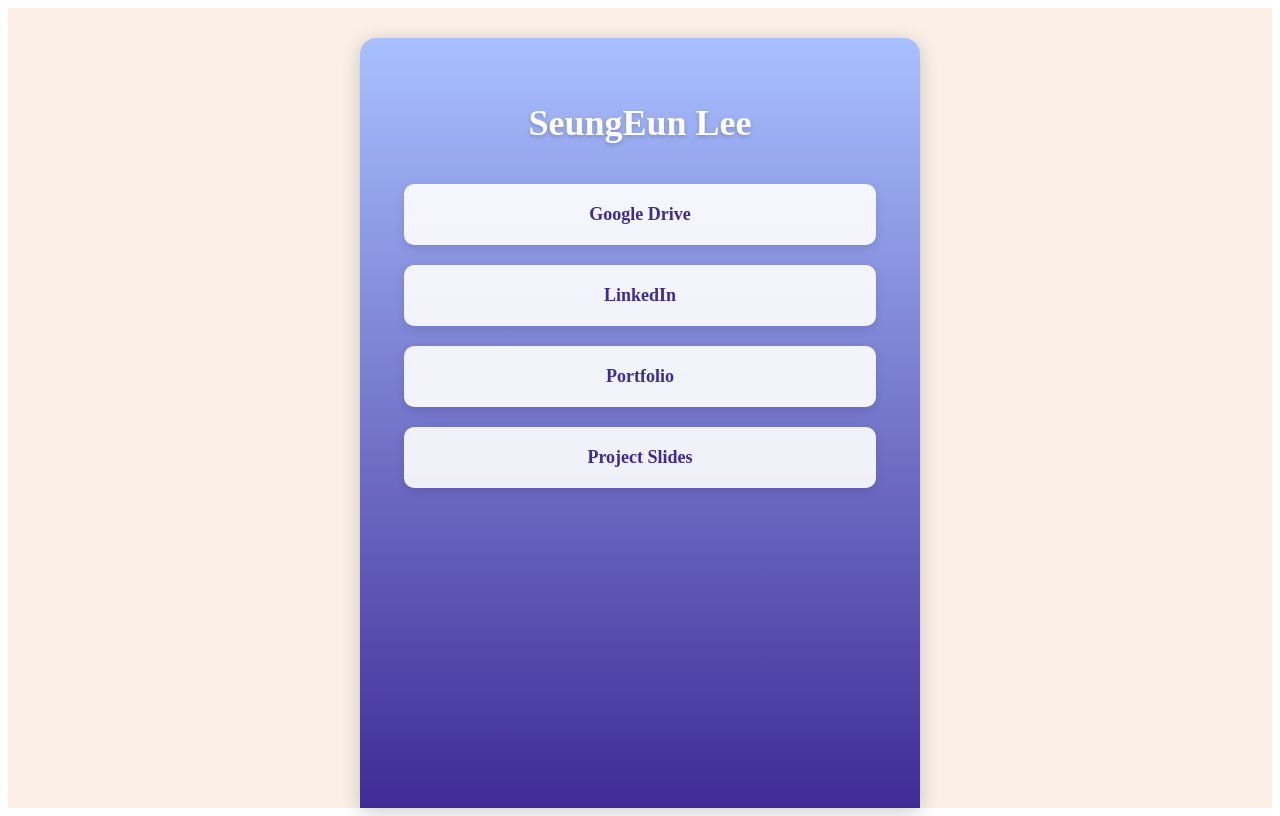
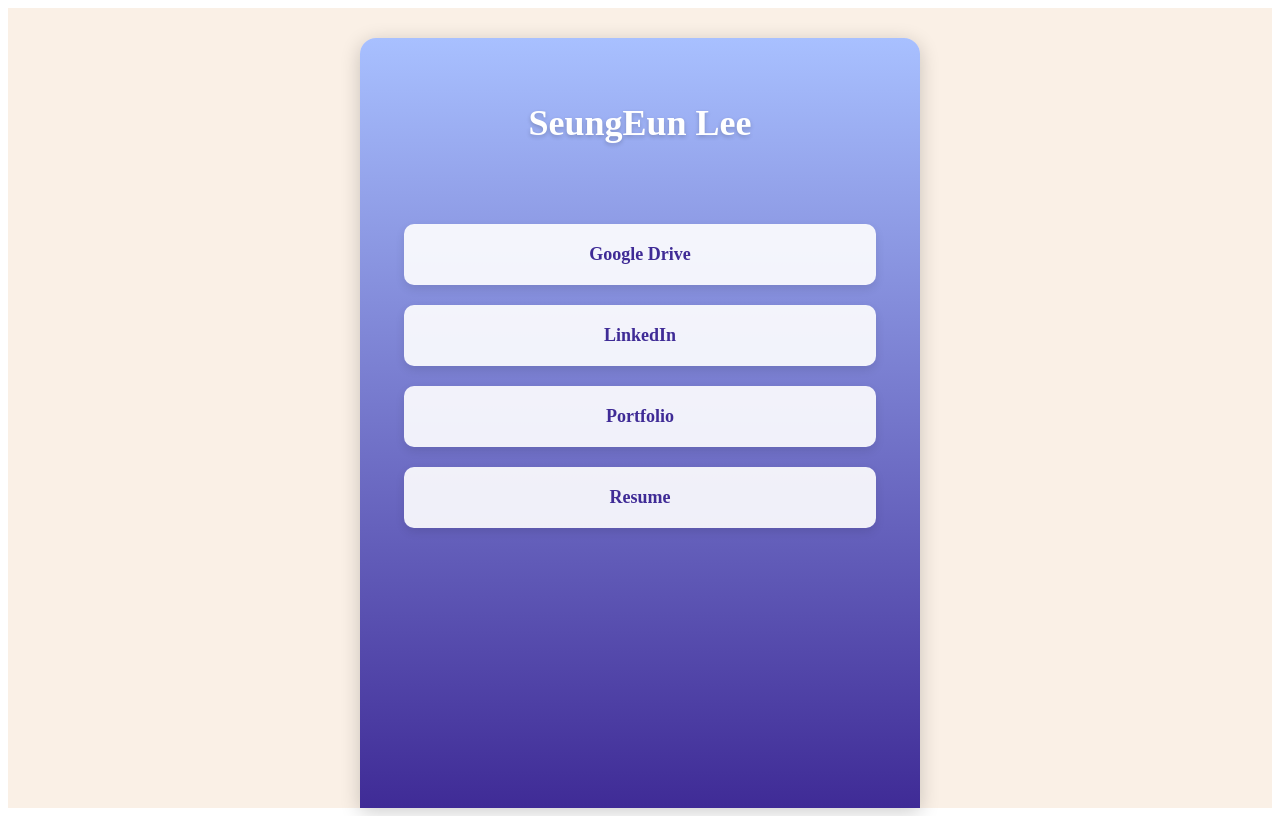
Before and after one commit to hwaniiidev/portfolio_, a Next.js app: page /hidden in a window 1280 px wide. Built offline with nearby package versions, Linux system fonts and the light colour scheme.

Commit message:
add link

```diff
--- a/pages/hidden.js
+++ b/pages/hidden.js
@@ -9,8 +9,8 @@
   const links = [
     { name: 'Google Drive', url: 'https://drive.google.com/drive/folders/15gY8ZFMs3LShg9Lr6TAx06FzUbaoCn2h?usp=drive_link' },
     { name: 'LinkedIn', url: 'https://www.linkedin.com/in/seung-eun-lee-42ab71337' },
-    { name: 'Portfolio', url: '/' },
-    { name: 'Project Slides', url: 'https://example.com' }, // Placeholder
+    { name: 'Portfolio', url: 'https://drive.google.com/file/d/1xG-E2LFBXB3APperaGRWVDgR1tef6ZoZ/view?usp=drive_link' },
+    { name: 'Resume', url: 'https://drive.google.com/file/d/14fbfLiYXCnpdUjSTpj-pSxA17gtP-8BZ/view?usp=sharing' },
   ];
 
   return (
--- a/styles/hidden.module.css
+++ b/styles/hidden.module.css
@@ -30,6 +30,7 @@
 .linksContainer {
     width: 100%;
     display: flex;
+    margin-top: 40px;
     flex-direction: column;
     align-items: center;
     gap: 20px;
```
